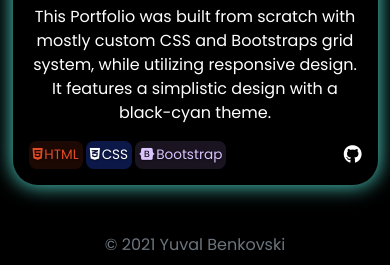
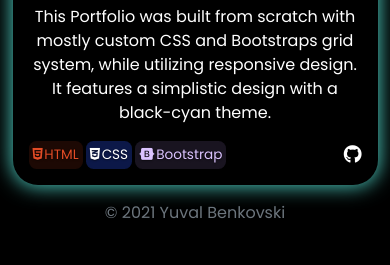
Before and after one commit to yuvalbenkovski/portfolio, a website: page index.html in a window 390 px wide. Shown: the part 4506-4771 px from the top of the page. After the commit the page ends 4747 px from the top, so only its background shows below. Drawn offline with nearby package versions, Linux system fonts and the light colour scheme.

Commit message:
changed footer placement on mobile

```diff
--- a/index.html
+++ b/index.html
@@ -245,7 +245,7 @@
                 </div>
             </div>
             <div class="col-12">
-                <footer class="mt-5 mb-2">
+                <footer>
                     <div class="text-muted text-center">&#169; 2021 Yuval Benkovski</div>
                 </footer>
             </div>
--- a/stylesheets/index.css
+++ b/stylesheets/index.css
@@ -179,8 +179,10 @@ i:hover {
 .carousel-item img {
     height: auto;
 }
-
-/* // Large devices (desktops, less than 1200px) */
+footer {
+    margin-top: 3rem;
+    margin-bottom: 0.5rem;
+}
 
 @media (min-width: 1199.98px) and (max-width: 1399.98px) {
     .card {
@@ -359,4 +361,8 @@ i:hover {
     .card-socials-margin {
         margin-right: .1rem !important;
     }
+    footer {
+        margin-top: 1rem;
+        margin-bottom: 1rem;
+    }
 }
```
